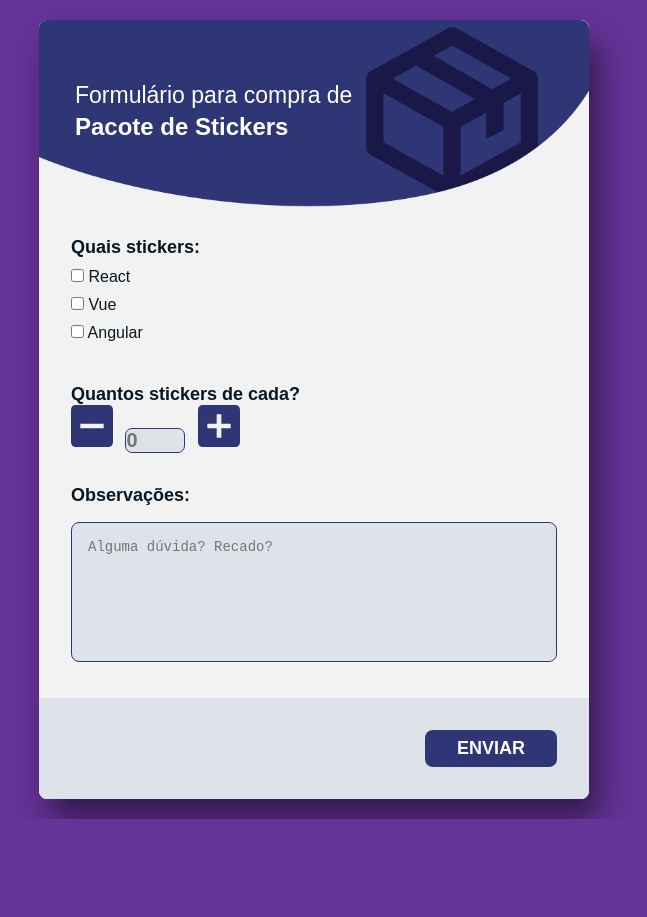
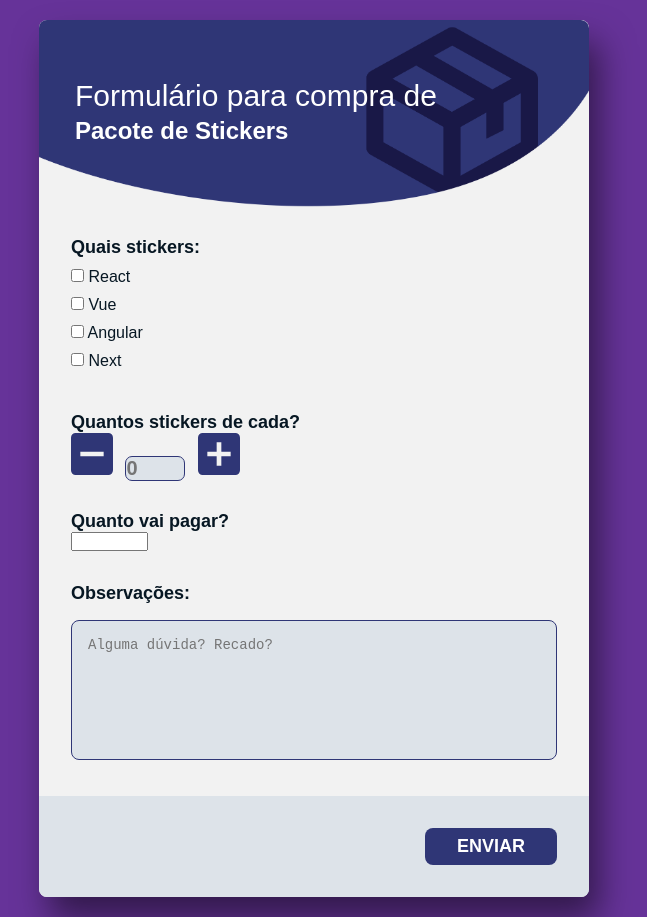
Before and after one commit to henriquedev24/desafio-front-end, a plain HTML site: page index.html in a window 1280 px wide. Shown: the whole page, without its empty margins (326-973 px from the left). Before the commit the page ends 819 px from the top, so only its background shows below. Drawn offline with Linux system fonts and the light colour scheme; a web font is replaced by a local one.

Commit message:
adicionei campo preço

```diff
--- a/index.html
+++ b/index.html
@@ -8,7 +8,7 @@
 </head>
 
 <body>
-	<div class="box">
+	<main class="box">
 		<div class="header">
 			<div class="title">Formulário para compra de <span>Pacote de Stickers</span></div>
 		</div>
@@ -20,6 +20,7 @@
 				<li><input type="checkbox" /> React</li>
 				<li><input type="checkbox" /> Vue</li>
 				<li><input type="checkbox" /> Angular</li>
+				<li><input type="checkbox" /> Next</li>
 			</ul>
 			<div class="space-md"></div>
 			<div class="fieldset">
@@ -36,6 +37,10 @@
 					</svg>
 				</div>
 			</div>
+			<div class="fieldset">
+				<div class="label">Quanto vai pagar?</div>
+				<input name="campo1" onkeypress="mascara(this,mreais)" size="7" min="10,00" max="1.064,00" />
+			</div>
 			<div class="space-md"></div>
 			<div class="fieldset">
 				<div class="label">Observações:</div>
@@ -47,7 +52,7 @@
 				<button>Enviar</button>
 			</div>
 		</div>
-	</div>
+	</main>
 
 	<script src="index.js"></script>
 </body>
--- a/index.js
+++ b/index.js
@@ -1 +1,16 @@
-console.log("hello world");
+function mascara(o, f) {
+    v_obj = o
+    v_fun = f
+    setTimeout("execmascara()", 1)
+}
+
+function execmascara() {
+    v_obj.value = v_fun(v_obj.value)
+}
+
+function mreais(v) {
+    v = v.replace(/\D/g, "") //Remove tudo o que não é dígito
+    v = v.replace(/(\d{2})$/, ",$1") //Coloca a virgula
+    v = v.replace(/(\d+)(\d{3},\d{2})$/g, "$1.$2") //Coloca o primeiro ponto
+    return v
+}
--- a/styles.css
+++ b/styles.css
@@ -57,7 +57,7 @@ body {
   display: flex;
   flex-direction: column;
   color: #fff;
-  font-size: 23px;
+  font-size: 30px;
   font-weight: 300;
 }
 
```
